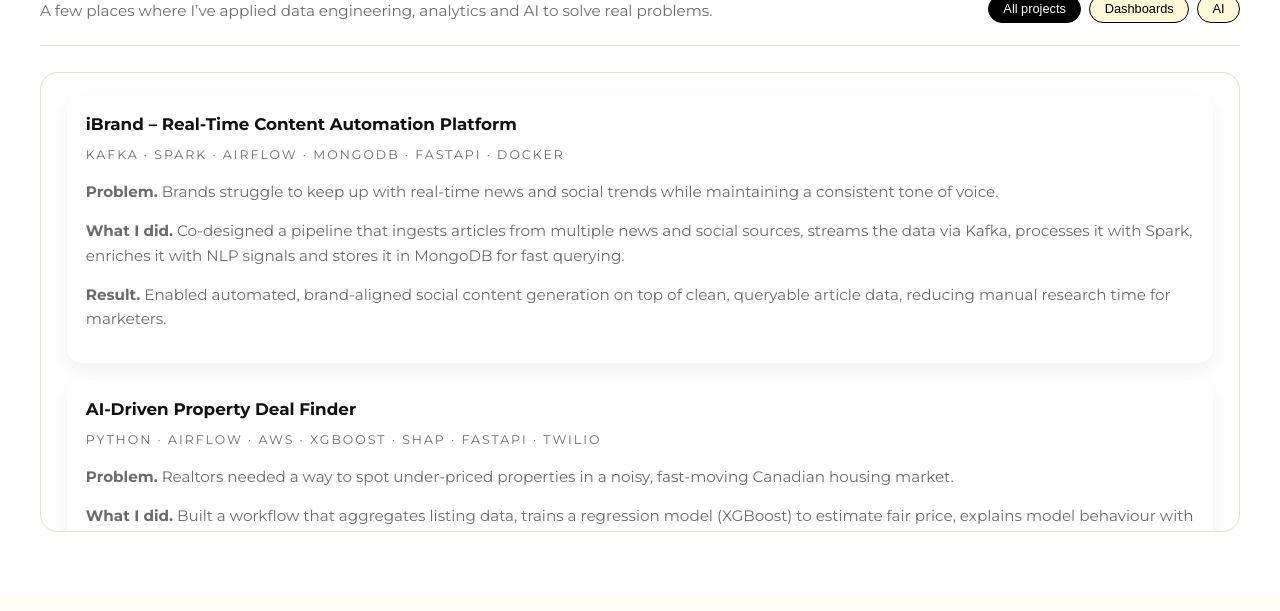
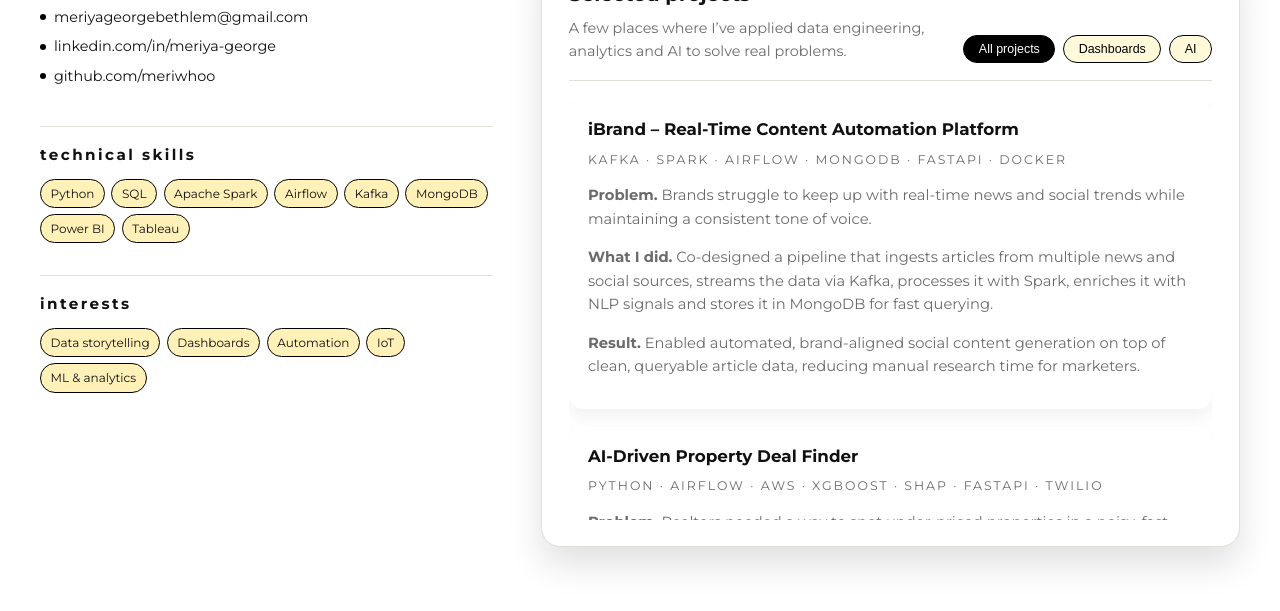
Before and after one commit to meriwhoo/portfolio, a plain HTML site: page index.html in a window 1280 px wide. Shown: the part 604-1215 px from the top of the page. Drawn offline with Linux system fonts and the light colour scheme.

Commit message:
code fix

```diff
--- a/index.html
+++ b/index.html
@@ -52,9 +52,64 @@
       </div>
     </section>
 
-    <!-- ============== PROJECTS ============== -->
+    <!-- ============== INFO + PROJECTS ============== -->
     <section id="projects" class="projects-section">
-      <div class="container">
+      <div class="container projects-layout">
+
+        <!-- LEFT COLUMN: Contact / Skills / Interests -->
+        <aside class="info-column">
+          <div class="info-block">
+            <h2 class="info-heading">contact</h2>
+            <ul class="info-list">
+              <li>
+                <span class="bullet"></span>
+                <a href="mailto:meriyageorgebethlem@gmail.com">
+                  meriyageorgebethlem@gmail.com
+                </a>
+              </li>
+              <li>
+                <span class="bullet"></span>
+                <a href="https://www.linkedin.com/in/meriya-george/" target="_blank">
+                  linkedin.com/in/meriya-george
+                </a>
+              </li>
+              <li>
+                <span class="bullet"></span>
+                <a href="https://github.com/meriwhoo" target="_blank">
+                  github.com/meriwhoo
+                </a>
+              </li>
+            </ul>
+          </div>
+
+          <div class="info-block">
+            <h2 class="info-heading">technical skills</h2>
+            <div class="chip-row">
+              <span class="chip">Python</span>
+              <span class="chip">SQL</span>
+              <span class="chip">Apache Spark</span>
+              <span class="chip">Airflow</span>
+              <span class="chip">Kafka</span>
+              <span class="chip">MongoDB</span>
+              <span class="chip">Power BI</span>
+              <span class="chip">Tableau</span>
+            </div>
+          </div>
+
+          <div class="info-block">
+            <h2 class="info-heading">interests</h2>
+            <div class="chip-row">
+              <span class="chip">Data storytelling</span>
+              <span class="chip">Dashboards</span>
+              <span class="chip">Automation</span>
+              <span class="chip">IoT</span>
+              <span class="chip">ML &amp; analytics</span>
+            </div>
+          </div>
+        </aside>
+
+        <!-- RIGHT COLUMN: Projects -->
+        <section class="projects-column">
           <div class="projects-header">
             <div>
               <h2>Selected projects</h2>
@@ -96,13 +151,10 @@
               <p><strong>Result.</strong> Helped identify potential deals by flagging listings priced significantly below the model’s predicted value, giving realtors a faster starting shortlist.</p>
             </article>
 
-          <!-- Example dashboard project (you can edit or delete later) -->
-          <!--
+            <!-- Later you can add dashboard projects like this:
             <article class="project-card" data-tags="dashboards">
               <h3>Sales Performance Dashboard</h3>
-            <p class="project-meta">
-              Power BI · DAX · SQL
-            </p>
+              <p class="project-meta">Power BI · DAX · SQL</p>
               <p>Short description here…</p>
             </article>
             -->
@@ -110,14 +162,15 @@
 
           <!-- Shown only when a filter has no projects -->
           <p class="empty-state" id="emptyState">No projects in this category yet.</p>
+        </section>
 
       </div>
     </section>
 
   </main>
 
+  <!-- ============== FILTER SCRIPT ============== -->
   <script>
-    // Filter logic for All / Dashboards / AI
     const filterTabs = document.querySelectorAll('.filter-tab');
     const projectCards = document.querySelectorAll('.project-card');
     const emptyState = document.getElementById('emptyState');
--- a/styles.css
+++ b/styles.css
@@ -1,8 +1,8 @@
 /* ============== Base ============== */
 
 :root {
-  /* Vibrant but still clean */
-  --hero-bg: #ffd84d;        /* bright yellow (poster vibe) */
+  /* Vibrant poster-like palette */
+  --hero-bg: #ffd84d;        /* bright yellow */
   --bg-page: #fffdf6;        /* very light warm */
   --bg-projects: #ffffff;
   --text-main: #111111;
@@ -26,8 +26,8 @@ body {
 }
 
 body {
-  font-family: "Montserrat", system-ui, -apple-system, BlinkMacSystemFont, "Segoe UI",
-    sans-serif;
+  font-family: "Montserrat", system-ui, -apple-system, BlinkMacSystemFont,
+    "Segoe UI", sans-serif;
   background: var(--bg-page);
   color: var(--text-main);
   line-height: 1.6;
@@ -146,11 +146,94 @@ body {
   color: #000;
 }
 
-/* ============== Projects ============== */
+/* ============== Info + Projects layout ============== */
 
 .projects-section {
   background: var(--bg-projects);
   padding: 3rem 0 4rem;
+}
+
+.projects-layout {
+  display: grid;
+  grid-template-columns: minmax(0, 1.1fr) minmax(0, 1.7fr);
+  gap: 3rem;
+  align-items: flex-start;
+}
+
+/* LEFT column */
+
+.info-column {
+  display: flex;
+  flex-direction: column;
+  gap: 2rem;
+}
+
+.info-block {
+  border-top: 1px solid var(--border-subtle);
+  padding-top: 1rem;
+}
+
+.info-heading {
+  font-size: 0.95rem;
+  text-transform: lowercase;
+  letter-spacing: 0.16em;
+  margin: 0 0 0.7rem;
+}
+
+.info-list {
+  list-style: none;
+  padding: 0;
+  margin: 0;
+  font-size: 0.9rem;
+}
+
+.info-list li {
+  display: flex;
+  align-items: center;
+  gap: 0.5rem;
+  margin-bottom: 0.4rem;
+}
+
+.info-list a {
+  color: var(--text-main);
+  text-decoration: none;
+}
+
+.info-list a:hover {
+  text-decoration: underline;
+}
+
+.bullet {
+  width: 6px;
+  height: 6px;
+  border-radius: 999px;
+  background: #000;
+}
+
+/* Chips */
+
+.chip-row {
+  display: flex;
+  flex-wrap: wrap;
+  gap: 0.4rem;
+}
+
+.chip {
+  padding: 0.25rem 0.6rem;
+  border-radius: 999px;
+  background: var(--chip-bg);
+  border: 1px solid #000;
+  font-size: 0.75rem;
+}
+
+/* RIGHT column: projects */
+
+.projects-column {
+  border-radius: 1.2rem;
+  border: 1px solid var(--border-subtle);
+  padding: 1.5rem 1.7rem 1.6rem;
+  box-shadow: var(--shadow-soft);
+  background: #ffffff;
 }
 
 .projects-header {
@@ -158,19 +241,18 @@ body {
   justify-content: space-between;
   gap: 2rem;
   align-items: flex-end;
+  padding-bottom: 1.1rem;
   border-bottom: 1px solid var(--border-subtle);
-  padding-bottom: 1.4rem;
-  margin-bottom: 1.6rem;
 }
 
-.projects-section h2 {
-  font-size: 1.4rem;
-  margin: 0 0 0.6rem;
+.projects-column h2 {
+  font-size: 1.25rem;
+  margin: 0 0 0.4rem;
 }
 
 .projects-intro {
   margin: 0;
-  font-size: 0.95rem;
+  font-size: 0.9rem;
   color: var(--text-muted);
 }
 
@@ -186,8 +268,9 @@ body {
   border-radius: 999px;
   border: 1px solid #000;
   background: #fff9da;
-  font-size: 0.8rem;
+  font-size: 0.78rem;
   cursor: pointer;
+  white-space: nowrap;
 }
 
 .filter-tab.active {
@@ -199,17 +282,14 @@ body {
 
 .project-list {
   margin-top: 1.2rem;
-  border-radius: 1.1rem;
-  border: 1px solid var(--border-subtle);
-  padding: 1.4rem 1.6rem;
-  max-height: 460px;        /* scroll area height */
+  max-height: 420px;      /* scroll area */
   overflow-y: auto;
   display: flex;
   flex-direction: column;
   gap: 1.1rem;
 }
 
-/* Optional nicer scrollbar (desktop only) */
+/* nicer scrollbar */
 .project-list::-webkit-scrollbar {
   width: 6px;
 }
@@ -228,7 +308,7 @@ body {
   border-radius: 0.9rem;
   background: #ffffff;
   box-shadow: 0 8px 18px rgba(0, 0, 0, 0.06);
-  font-size: 0.95rem;
+  font-size: 0.92rem;
   color: var(--text-muted);
 }
 
@@ -265,6 +345,18 @@ body {
     max-width: 260px;
   }
 
+  .projects-layout {
+    grid-template-columns: 1fr;
+  }
+
+  .projects-column {
+    order: 2;
+  }
+
+  .info-column {
+    order: 1;
+  }
+
   .projects-header {
     flex-direction: column;
     align-items: flex-start;
```
Lines whose indentation alone changed are shown as unchanged.
